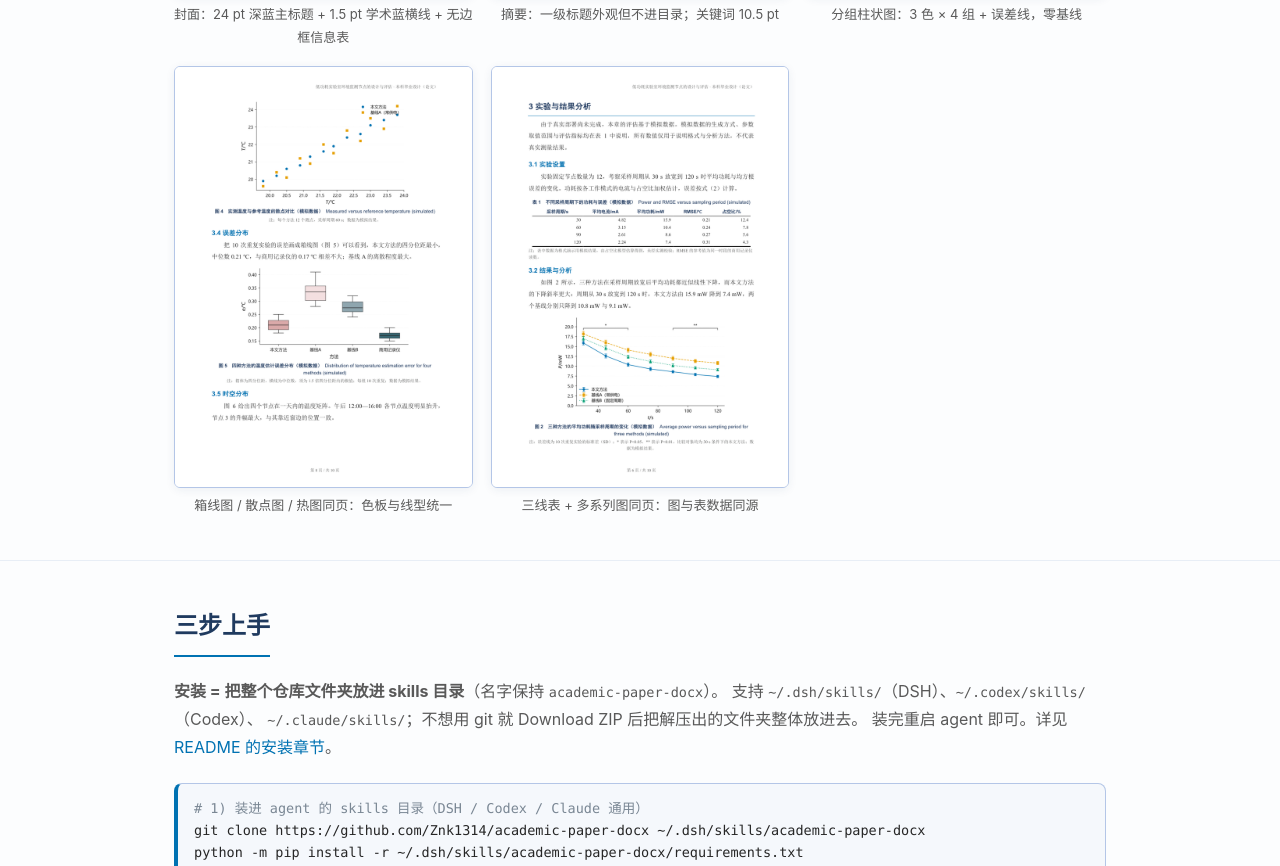
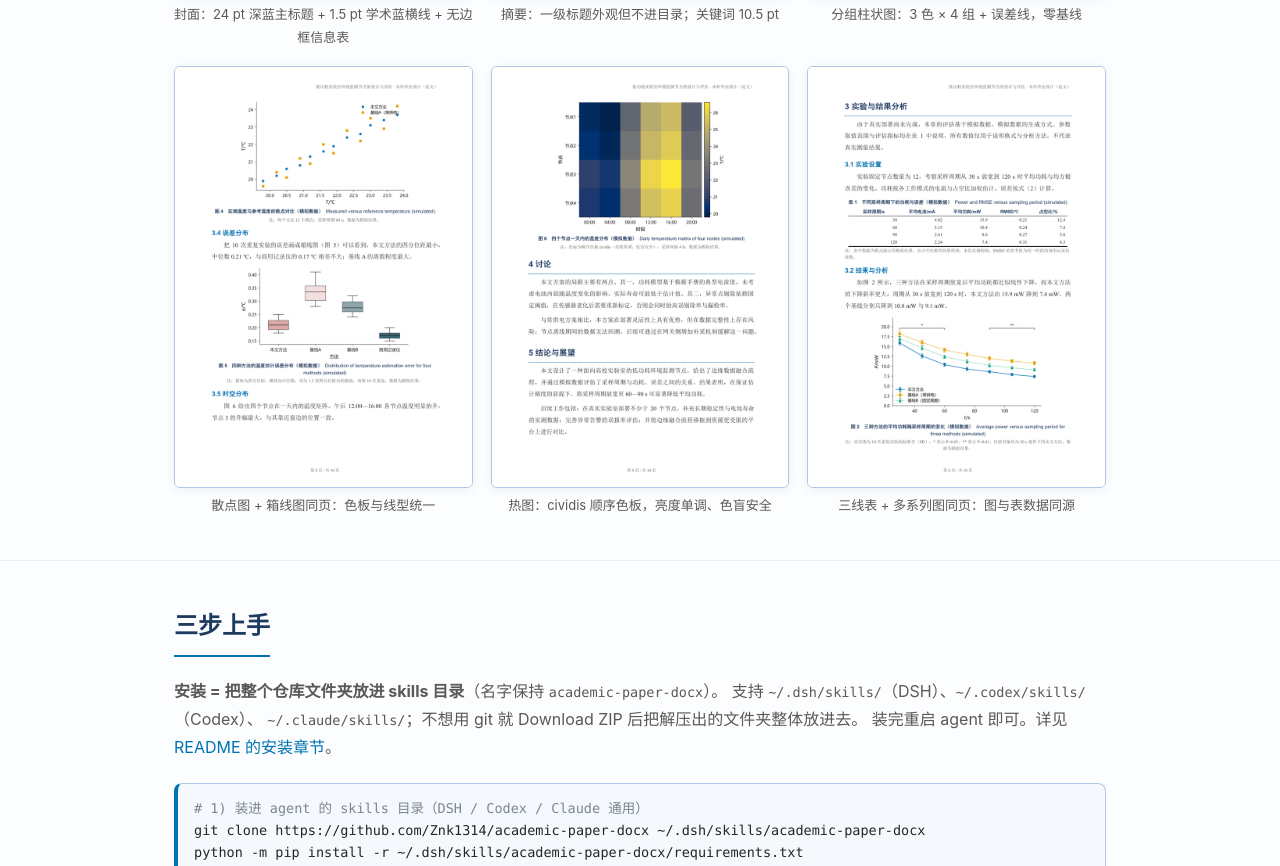
Before and after one commit to Znk1314/academic-paper-docx, a plain HTML site: page docs/index.html in a window 1280 px wide. Shown: the part 1504-2370 px from the top of the page. Drawn offline with Linux system fonts and the light colour scheme.

Commit message:
docs(readme): 预览加到 6 张（补热图），按 2 列 × 3 行排布
- 新增 docs/screenshots/06-heatmap.png：示例文档第 9 页，图6 热图（cividis）
- 05 说明改为"散点图 + 箱线图（同一页两种图型）"——热图已独立成页
- 预览表格从 2+2+1 改为 2+2+2，共 6 张预览对应文档 6 张图
- docs/index.html 画廊同步加入热图，共 6 张

```diff
--- a/docs/index.html
+++ b/docs/index.html
@@ -170,8 +170,12 @@
         <figcaption>分组柱状图：3 色 × 4 组 + 误差线，零基线</figcaption>
       </figure>
       <figure>
-        <img src="screenshots/05-figures-mixed.png" alt="箱线散点热图">
-        <figcaption>箱线图 / 散点图 / 热图同页：色板与线型统一</figcaption>
+        <img src="screenshots/05-figures-mixed.png" alt="散点图与箱线图">
+        <figcaption>散点图 + 箱线图同页：色板与线型统一</figcaption>
+      </figure>
+      <figure>
+        <img src="screenshots/06-heatmap.png" alt="热图">
+        <figcaption>热图：cividis 顺序色板，亮度单调、色盲安全</figcaption>
       </figure>
       <figure>
         <img src="screenshots/03-table-figure.png" alt="三线表">
```
Also changed, not shown: docs/screenshots/06-heatmap.png (added), 1 other file.
